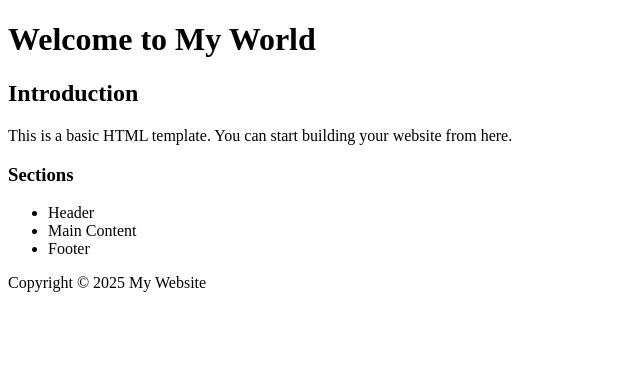
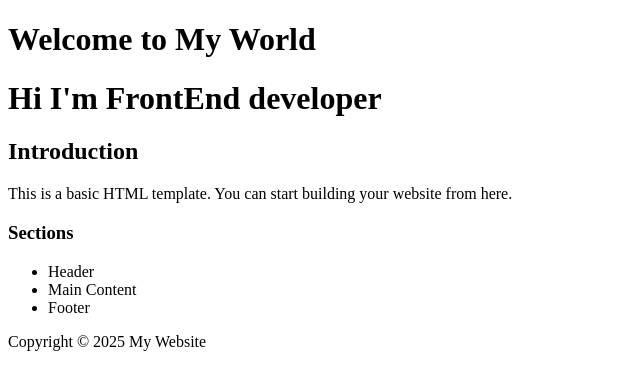
Before and after one commit to Lakshmanan-8/samplerepo, a plain HTML site: page index.html in a window 1280 px wide. Shown: the whole page, without its empty margins (0-640 px from the left). Drawn offline with Linux system fonts and the light colour scheme.

Commit message:
Feat : Added new Header field

```diff
--- a/index.html
+++ b/index.html
@@ -10,6 +10,7 @@
 
     <header>
         <h1>Welcome to My World</h1>
+        <h1>Hi I'm FrontEnd developer</h1>
     </header>
 
     <main>
```
